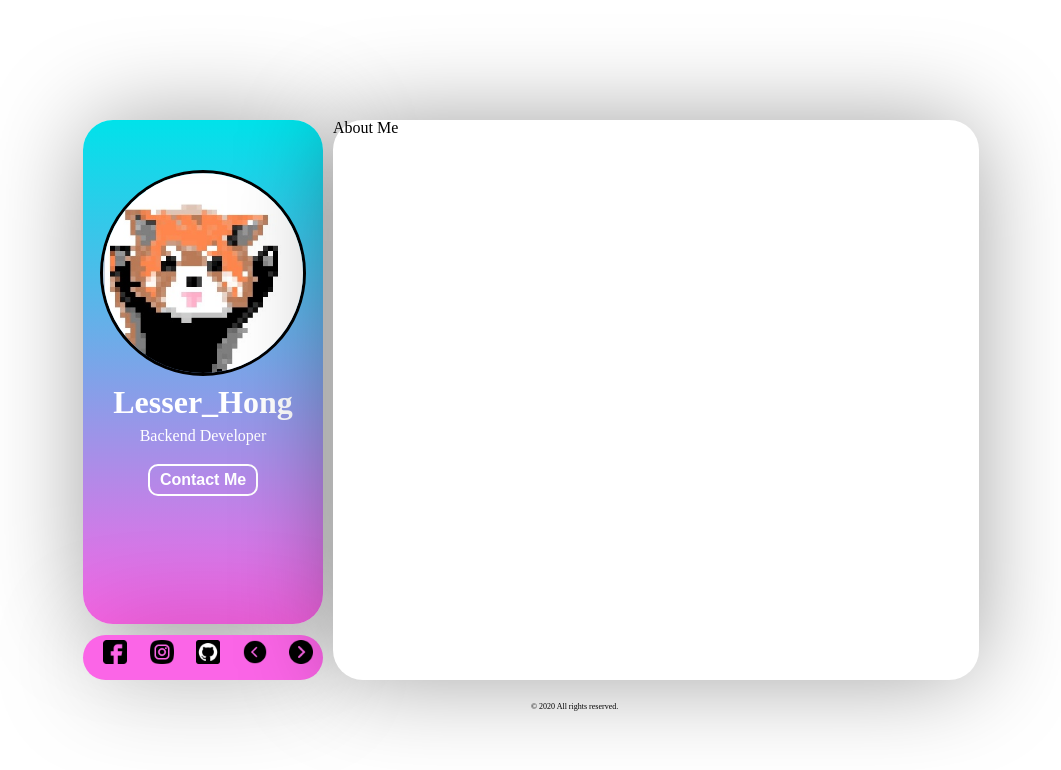
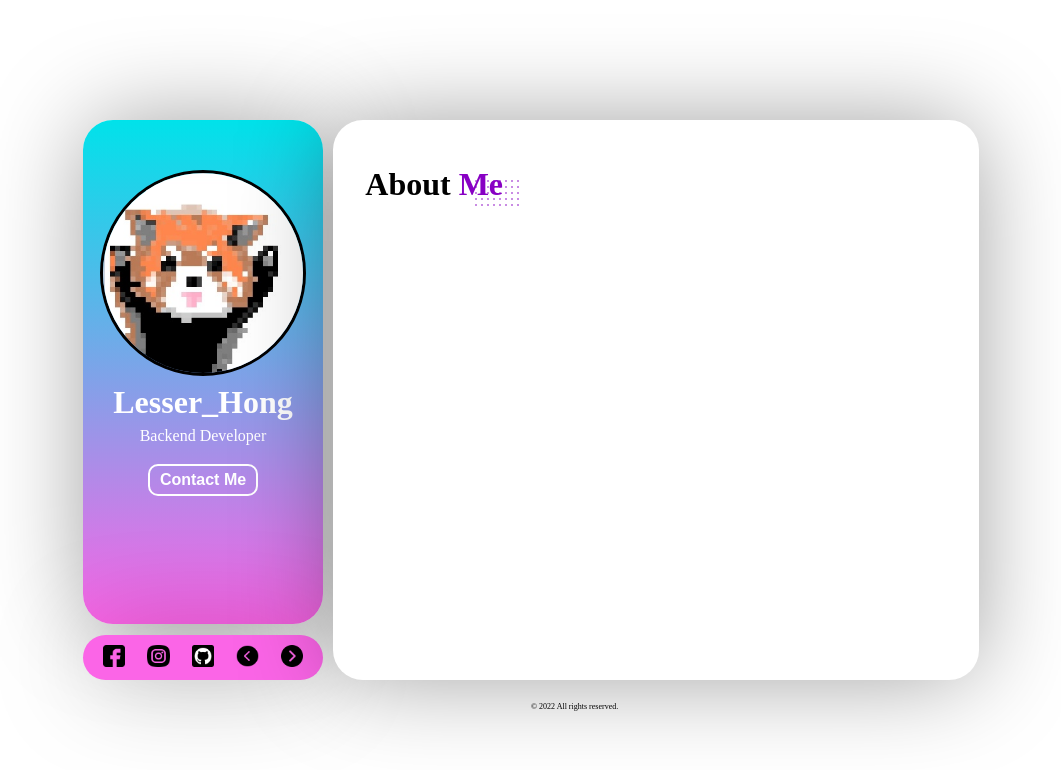
Before and after one commit to hong0917/about-me, a Vue app: page / in a window 1280 px wide. Shown: the top 770 px of the page, without its empty margins (109-1170 px from the left). Built offline with nearby package versions, Linux system fonts and the light colour scheme.

Commit message:
intro 추가 및 menu 수정

```diff
--- a/src/App.vue
+++ b/src/App.vue
@@ -9,7 +9,7 @@
 
     <transition name="fade">
     <div class="copyright" v-show="showView">
-      <span>© 2020 All rights reserved.</span>
+      <span>© 2022 All rights reserved.</span>
     </div>
     </transition>
   </div>
--- a/src/assets/css/profile.css
+++ b/src/assets/css/profile.css
@@ -4,7 +4,7 @@
 /* ProfileLeft */
 .profile_left { width: 25%; min-width: 30vh; margin-right: 10px; min-height: 70vh; display: flex; flex-wrap: wrap; flex-direction: column; justify-content: space-between;}
 .site_header { width: 100%; height: 90%; text-align: center; background: linear-gradient(to bottom,var(--main-color),var(--main2-color)); box-shadow: 0 0 100px -5px rgb(0, 0, 0, 0.4); border-radius: 30px; }
-.main_menu { width: 100%; height: 8%; background: var(--main2-color); box-shadow: 0 0 100px -5px rgb(0, 0, 0, 0.4); border-radius: 30px; }
+.main_menu { width: 100%; height: 8%; display: flex; align-items: center; background: var(--main2-color); box-shadow: 0 0 100px -5px rgb(0, 0, 0, 0.4); border-radius: 30px; }
 
 .header_photo{ width: 200px; height: 200px; margin: 0 auto; overflow: hidden; background-color: white; margin-top: 50px; border-radius: 100%; border: 3px solid black;}
 .header_photo img{ width: 200px; height: 200px;}
@@ -12,16 +12,21 @@
 .header_title h2{ font-size: 2rem; font-weight: bold; color: white; margin: 10px 0;}
 .header_title h4{ font-size: 1rem; font-weight: 400; color: white; margin: 10px 0;}
 
-.header_btn .call_btn{ font-size: 1rem; font-weight: 600; color: white; margin-top: 10px; background-color: rgba(255, 255, 255, 0); border-radius: 10px; border: 2px solid white; padding: 5px 10px; }
+.header_btn .call_btn{ font-size: 1rem; font-weight: 600; color: white; margin: 10px; background-color: rgba(255, 255, 255, 0); border-radius: 10px; border: 2px solid white; padding: 5px 10px; }
 .header_btn .call_btn:hover { color: var(--main2-color); background-color: white;}
 
 .copyright { position: absolute; bottom: 10%; left: 50%; transform: translate(0, -50%); text-align: center;}
 .copyright span{ font-size: 0.5rem;}
 
-.main_menu .social-links { margin: 5px 10px; display: flex; flex-direction: row; justify-content: space-between;}
-.main_menu .social-links li{ margin-left: 10px;}
-.main_menu .social-links .icon{ width: 1.5rem; height: 1.5rem;}
+.main_menu .social-links { width: 100%; margin: 0 20px; display: flex; flex-direction: row; justify-content: space-between;}
+.main_menu .social-links li{}
+.main_menu .social-links .icon{ width: 1.4rem; height: 1.4rem;}
 
 /* ProfileRight */
-.profile_right { width: 73%; min-height: 70vh;}
-.site_content { width: 100%; height: 100%; background-color: white; box-shadow: 0 0 100px -5px rgb(0, 0, 0, 0.4); border-radius: 30px;}
+.profile_right { width: 73%; min-height: 70vh; background-color: white; box-shadow: 0 0 100px -5px rgb(0, 0, 0, 0.4); border-radius: 30px;}
+.site_content { width: 90%; height: 100%; margin: 3rem auto; overflow: hidden;}
+
+/* intro */
+.intro h2{ font-size: 2rem; font-weight: bold; position: relative; display: inline-block;}
+.intro h2:after{position: absolute;  opacity: 0.45; top: 10px; right: -20px; content: '';  height: 30px;  width: 50px;  background-image: -webkit-repeating-radial-gradient(center center, rgb(136, 0, 196), rgb(136, 0, 196) 1px, transparent 0px, transparent 100%);  background-image: -moz-repeating-radial-gradient(center center, rgb(136, 0, 196), rgb(136, 0, 196) 1px, transparent 0px, transparent 100%);  background-image: -ms-repeating-radial-gradient(center center, rgb(136, 0, 196), rgb(136, 0, 196) 1px, transparent 0px, transparent 100%);  background-size: 6px 6px;  z-index: 0;}
+.intro h2 span{ color: var(--icon-color); }
--- a/src/components/Intro.vue
+++ b/src/components/Intro.vue
@@ -1,6 +1,8 @@
 <template>
-  <div class="intro content">
+  <div class="intro">
+    <div class="title">
     <h2>About <span>Me</span></h2>
+    </div>
     <div class="intro_left">
         <div class="">
 
--- a/src/view/ProfileRight.vue
+++ b/src/view/ProfileRight.vue
@@ -1,8 +1,8 @@
 <template>
   <div class="profile_right">
       <div class="site_content">
-        <Intro></Intro>
-        <Portpolio></Portpolio>
+        <Intro v-show="true"></Intro>
+        <Portpolio v-show="false"></Portpolio>
       </div>
   </div>
 </template>
```
